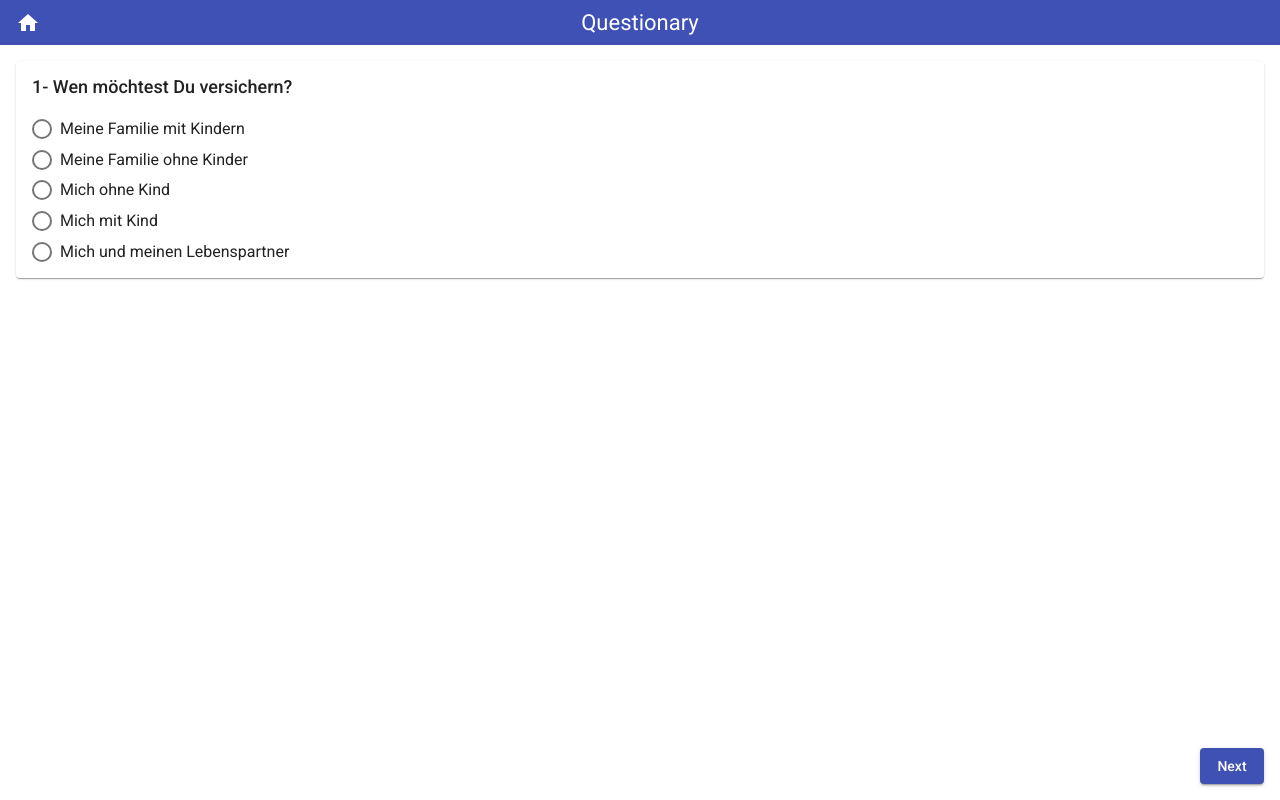
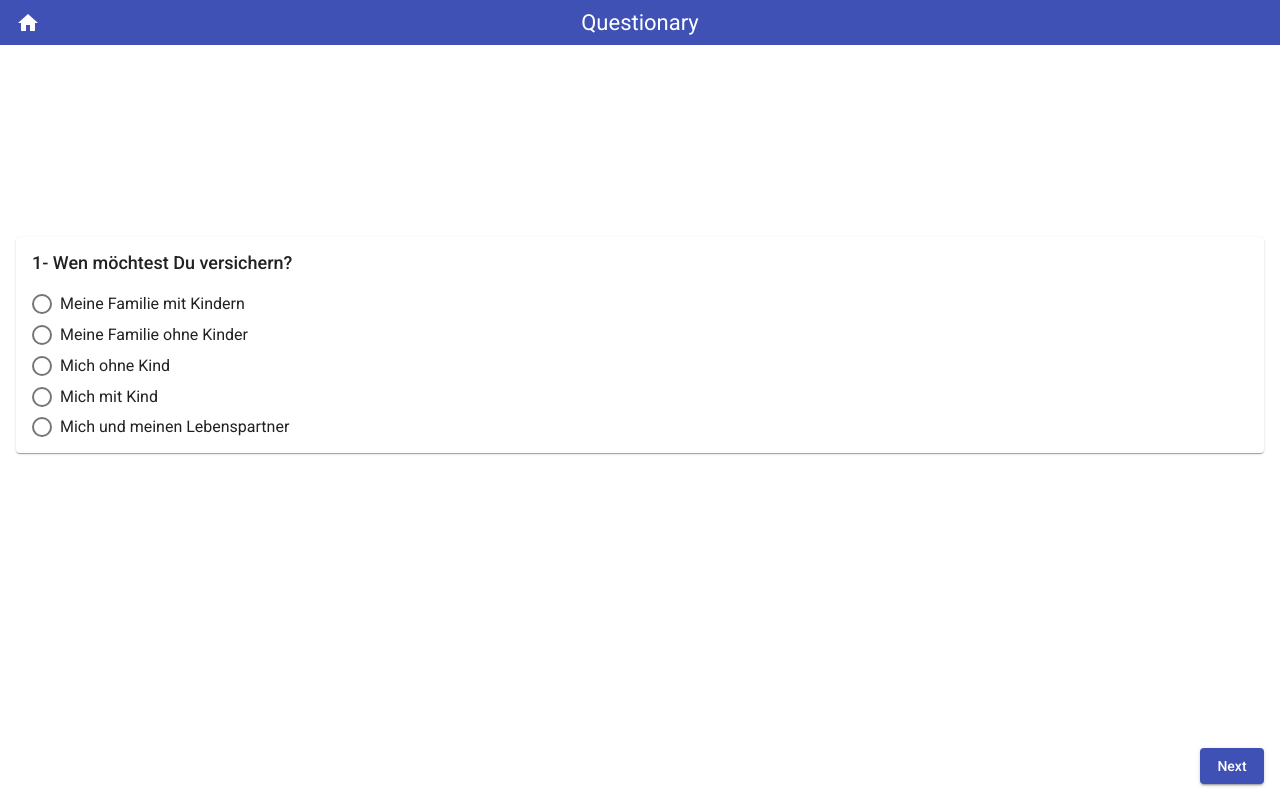
Before and after one commit to farzadjamshidi/questionnaire, an Angular app: page /questions in a window 1280 px wide. Built offline with nearby package versions, Linux system fonts and the light colour scheme.

Commit message:
move question card to center

```diff
--- a/src/app/main/questions/questions.component.html
+++ b/src/app/main/questions/questions.component.html
@@ -1,5 +1,7 @@
 <div class="o-questions-container" *ngIf="!loading">
 
+
+  <div class="m-question">
     <mat-card id="m-question" class="m-question-card" [ngClass]="{
         'm-question-show': isShowAnimation,
         'm-question-hide': !isShowAnimation,
@@ -29,6 +31,7 @@
         </mat-radio-button>
       </mat-radio-group>
     </mat-card>
+  </div>
 
   <div class="m-questions-footer">
     <button *ngIf="activeQuestionIndex === questionnaire.questions.length - 1"
--- a/src/app/main/questions/questions.component.scss
+++ b/src/app/main/questions/questions.component.scss
@@ -1,6 +1,13 @@
 .o-questions-container {
 }
+.m-question {
+  height: calc(100vh - 200px);
+  display: flex;
+  align-items: center;
+  justify-content: center;
+}
 .m-question-card {
+  flex: 1;
   margin: 16px;
 }
 .a-spinner {
```
Lines whose indentation alone changed are shown as unchanged.
